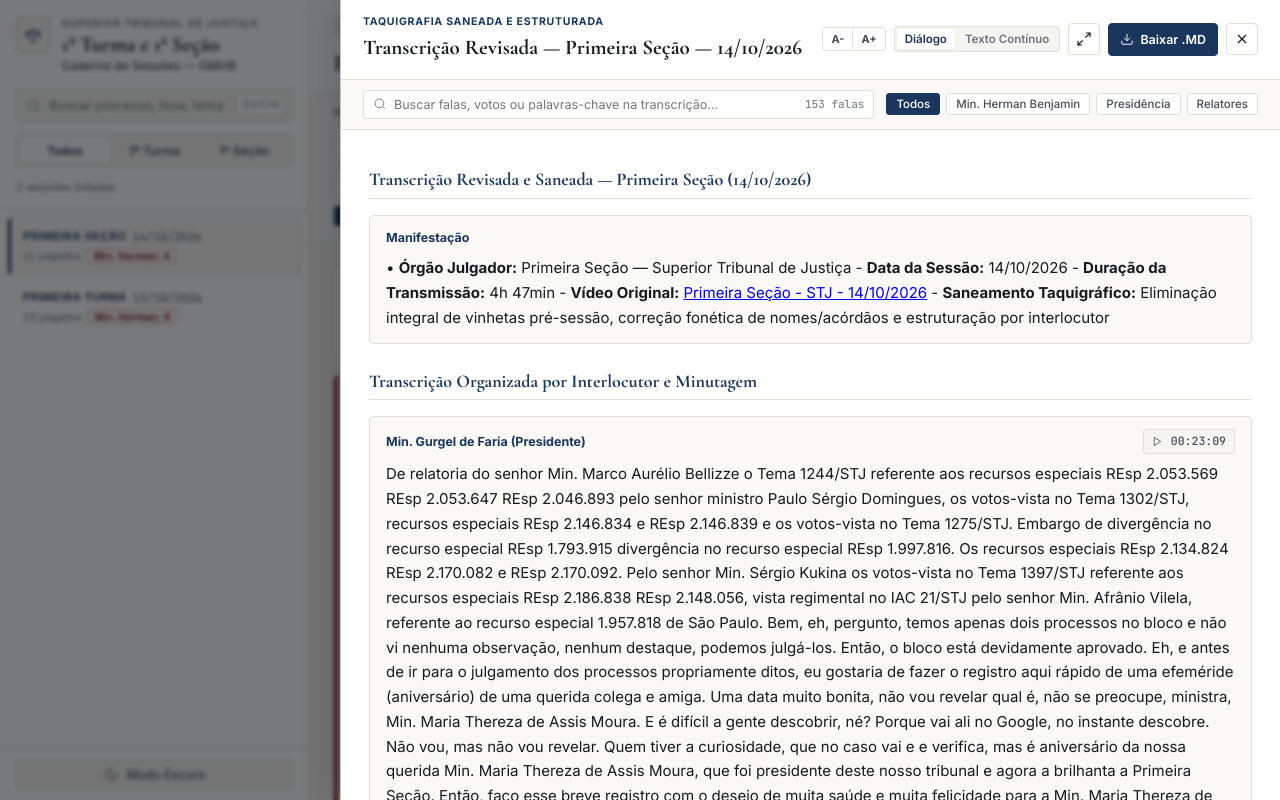
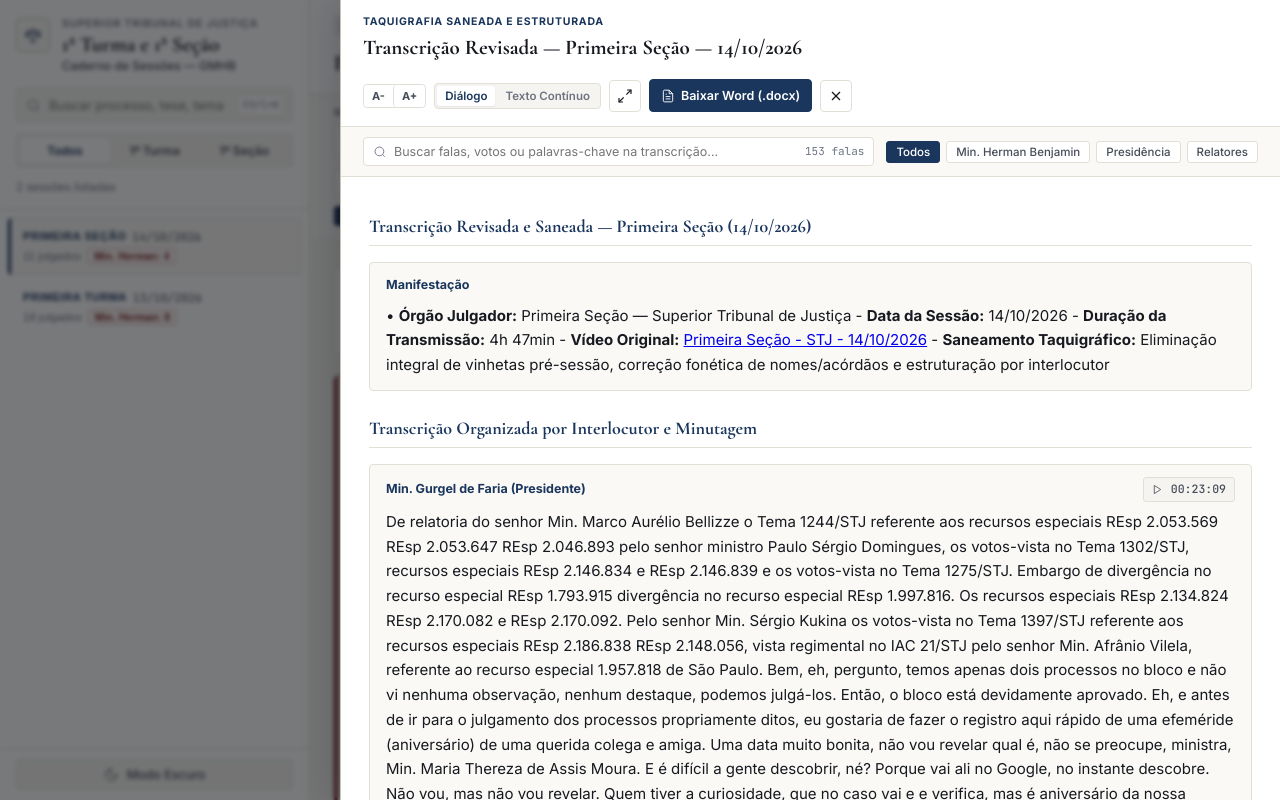
Before and after one commit to Deltaporto/STJ-resumos, a plain HTML site: page index.html in a window 1280 px wide. Both pictures are taken after a click on the button "Ler Transcrição". Drawn offline with nearby package versions, Linux system fonts and the light colour scheme.

Commit message:
Atualizacao de sessoes da 1a Turma e 1a Secao (2026-10-17 17:33)

```diff
--- a/app.js
+++ b/app.js
@@ -281,22 +281,16 @@ document.addEventListener('DOMContentLoaded', () => {
         relatorSelect.appendChild(groupConvocados);
     };
 
-    // Configurar download de transcrição (funciona via arquivo estático e via Blob em file://)
+    // Configurar download de transcrição formatada em Word (.docx)
     const configureTranscriptDownload = (anchorEl, session) => {
         if (!anchorEl) return;
-        const hasTranscript = Boolean(session?.transcriptUrl || session?.transcriptMarkdown);
+        const hasTranscript = Boolean(session?.transcriptDocxUrl || session?.transcriptUrl || session?.transcriptMarkdown);
         anchorEl.hidden = !hasTranscript;
         if (!hasTranscript) return;
 
-        const fileName = `${session.id}_transcricao_revisada.md`;
-        anchorEl.setAttribute('download', fileName);
-
-        if (session.transcriptMarkdown && window.location.protocol === 'file:') {
-            const blob = new Blob([session.transcriptMarkdown], { type: 'text/markdown;charset=utf-8' });
-            anchorEl.href = URL.createObjectURL(blob);
-        } else {
-            anchorEl.href = session.transcriptUrl || '#';
-        }
+        const docxFileName = `${session.id}_transcricao_revisada.docx`;
+        anchorEl.setAttribute('download', docxFileName);
+        anchorEl.href = session.transcriptDocxUrl || session.transcriptUrl || `transcricoes/${docxFileName}`;
     };
 
     // Controle de Menu Mobile com Backdrop
@@ -1024,8 +1018,9 @@ document.addEventListener('DOMContentLoaded', () => {
         if (!session) return;
         transcriptDrawerTitle.textContent = `Transcrição Revisada — ${session.title}`;
         if (drawerDownloadBtn) {
-            drawerDownloadBtn.href = session.transcriptUrl || '#';
-            drawerDownloadBtn.setAttribute('download', `${session.id}_transcricao_revisada.md`);
+            const docxFileName = `${session.id}_transcricao_revisada.docx`;
+            drawerDownloadBtn.setAttribute('download', docxFileName);
+            drawerDownloadBtn.href = session.transcriptDocxUrl || session.transcriptUrl || `transcricoes/${docxFileName}`;
         }
         transcriptSearchInput.value = '';
         state.transcriptSpeakerFilter = 'todos';
--- a/index.html
+++ b/index.html
@@ -118,14 +118,16 @@
                         <span>Ler Transcrição</span>
                     </button>
 
-                    <!-- Baixar Transcrição Revisada e Saneada -->
-                    <a id="downloadTranscriptBtn" class="btn-action btn-action--primary" href="#" download hidden>
+                    <!-- Baixar Transcrição Formatada em Word (.docx) -->
+                    <a id="downloadTranscriptBtn" class="btn-action btn-action--primary" href="#" download hidden title="Baixar transcrição completa formatada para Microsoft Word (.docx)">
                         <svg viewBox="0 0 24 24" fill="none" stroke="currentColor" stroke-width="1.6" aria-hidden="true">
-                            <path d="M21 15v4a2 2 0 0 1-2 2H5a2 2 0 0 1-2-2v-4"></path>
-                            <polyline points="7 10 12 15 17 10"></polyline>
-                            <line x1="12" y1="15" x2="12" y2="3"></line>
+                            <path d="M14 2H6a2 2 0 0 0-2 2v16a2 2 0 0 0 2 2h12a2 2 0 0 0 2-2V8z"></path>
+                            <polyline points="14 2 14 8 20 8"></polyline>
+                            <line x1="16" y1="13" x2="8" y2="13"></line>
+                            <line x1="16" y1="17" x2="8" y2="17"></line>
+                            <polyline points="10 9 9 9 8 9"></polyline>
                         </svg>
-                        <span>Baixar Transcrição Revisada</span>
+                        <span>Baixar Word (.docx)</span>
                     </a>
 
                     <!-- Copiar Resumo Markdown -->
@@ -247,14 +249,16 @@
                     </svg>
                 </button>
 
-                <!-- Baixar Markdown Saneado -->
-                <a id="drawerDownloadBtn" class="btn-action btn-action--primary" href="#" download>
+                <!-- Baixar Transcrição Formatada em Word (.docx) -->
+                <a id="drawerDownloadBtn" class="btn-action btn-action--primary" href="#" download title="Baixar transcrição completa formatada para Microsoft Word (.docx)">
                     <svg viewBox="0 0 24 24" fill="none" stroke="currentColor" stroke-width="1.6" aria-hidden="true">
-                        <path d="M21 15v4a2 2 0 0 1-2 2H5a2 2 0 0 1-2-2v-4"></path>
-                        <polyline points="7 10 12 15 17 10"></polyline>
-                        <line x1="12" y1="15" x2="12" y2="3"></line>
+                        <path d="M14 2H6a2 2 0 0 0-2 2v16a2 2 0 0 0 2 2h12a2 2 0 0 0 2-2V8z"></path>
+                        <polyline points="14 2 14 8 20 8"></polyline>
+                        <line x1="16" y1="13" x2="8" y2="13"></line>
+                        <line x1="16" y1="17" x2="8" y2="17"></line>
+                        <polyline points="10 9 9 9 8 9"></polyline>
                     </svg>
-                    <span>Baixar .MD</span>
+                    <span>Baixar Word (.docx)</span>
                 </a>
 
                 <!-- Fechar -->
```
Also changed, not shown: data.js, 2 other files.
